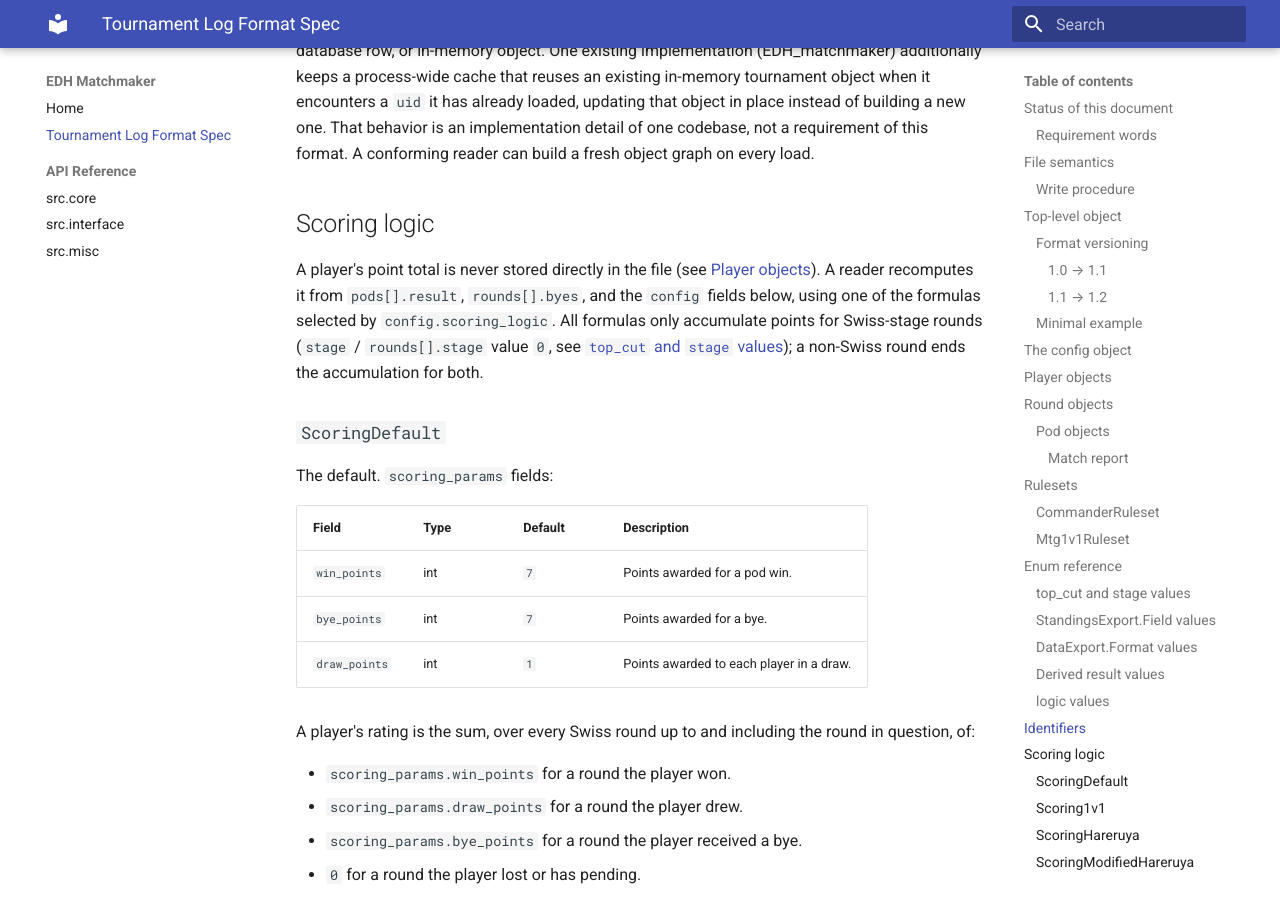
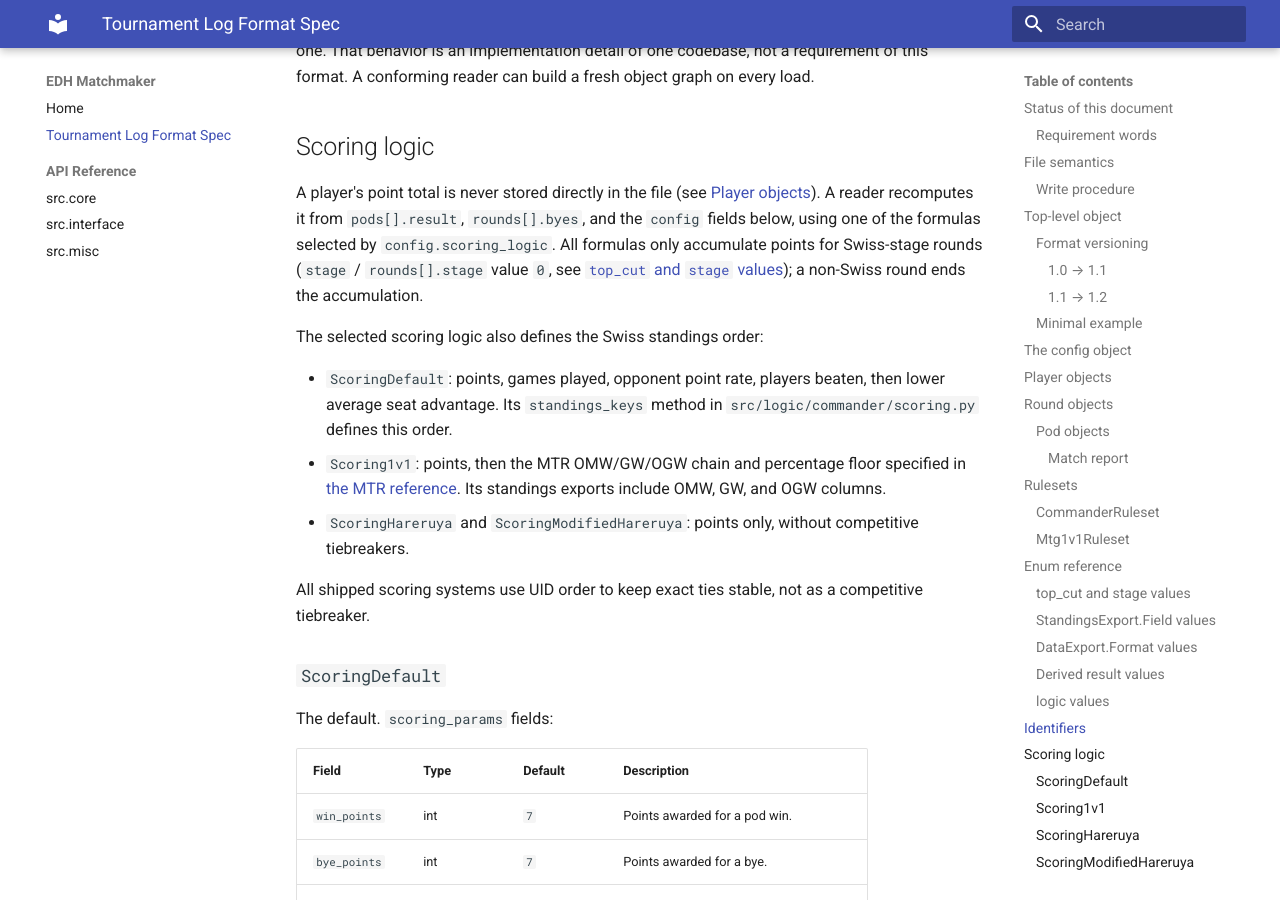
Before and after one commit to eVen-gits/EDH_matchmaker, an MkDocs documentation site: the page built from docs/tournament-log-spec.md, in a window 1280 px wide and 900 px high, scrolled down 12915 px. Built offline with MkDocs 1.6.1 and Material for MkDocs 9.7.7, drawn with Linux system fonts in a browser that asks for light colours; some of the changed text lies outside the part shown.

Commit message:
no-mistakes(document): Clarify scoring-owned standings and remove stale documentation

```diff
--- a/docs/tournament-log-spec.md
+++ b/docs/tournament-log-spec.md
@@ -305,11 +305,8 @@ See [Usage](../README.md#usage) for Commander configuration restrictions.
 These restrictions do not reject saved two-player pods from manual edits.
 
 Every pod's `games` holds exactly one game. That game's `winners` is the
-match `result` directly. `ScoringDefault.standings_keys` in
-`src/logic/commander/scoring.py` defines the default standings tiebreaker
-order. `Scoring1v1` owns the MTR OMW/GW/OGW chain and its percentage floor.
-Both Hareruya scoring systems use points only. All scoring systems use
-UID order to keep exact ties stable, not as a competitive tiebreaker.
+match `result` directly. Standings follow the selected
+[scoring logic](#scoring-logic).
 
 ### `Mtg1v1Ruleset`
 
@@ -464,7 +461,21 @@ one of the formulas selected by `config.scoring_logic`. All formulas
 only accumulate points for Swiss-stage rounds
 (`stage` / `rounds[].stage` value `0`, see
 [`top_cut` and `stage` values](#top_cut-and-stage-values)); a
-non-Swiss round ends the accumulation for both.
+non-Swiss round ends the accumulation.
+
+The selected scoring logic also defines the Swiss standings order:
+
+- `ScoringDefault`: points, games played, opponent point rate, players
+  beaten, then lower average seat advantage. Its `standings_keys` method in
+  `src/logic/commander/scoring.py` defines this order.
+- `Scoring1v1`: points, then the MTR OMW/GW/OGW chain and percentage floor
+  specified in [the MTR reference](../src/logic/mtg/mtr-1v1-spec.md#3-standings-and-tiebreakers-31-appendix-c).
+  Its standings exports include OMW, GW, and OGW columns.
+- `ScoringHareruya` and `ScoringModifiedHareruya`: points only, without
+  competitive tiebreakers.
+
+All shipped scoring systems use UID order to keep exact ties stable,
+not as a competitive tiebreaker.
 
 ### `ScoringDefault`
 
@@ -581,8 +592,7 @@ player's stack up to the round in question. A reader implementing
 this must build the whole tournament's running stacks together, not
 player by player.
 
-`pointrate` (used for standings tie-breaking, see
-[Reference implementation](#reference-implementation)) has no exact
+`pointrate` (a player statistic, not a Hareruya standings tiebreaker) has no exact
 `0`-`1` bound under this formula, since a single win is not capped at
 a fixed maximum the way `ScoringDefault`'s is. EDH_matchmaker's
 reference implementation approximates it as
```
Also changed, not shown: CONTEXT.md (+5 -6 lines).
